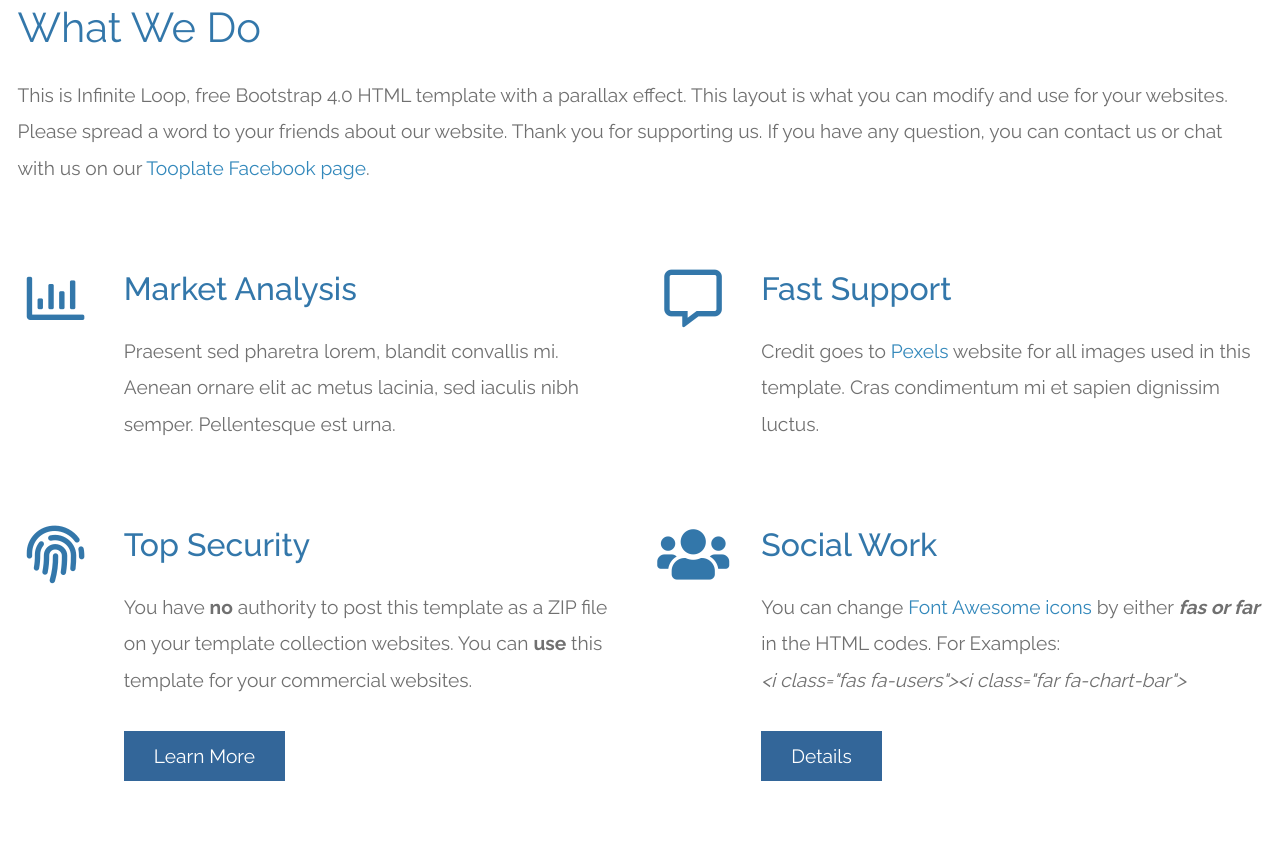
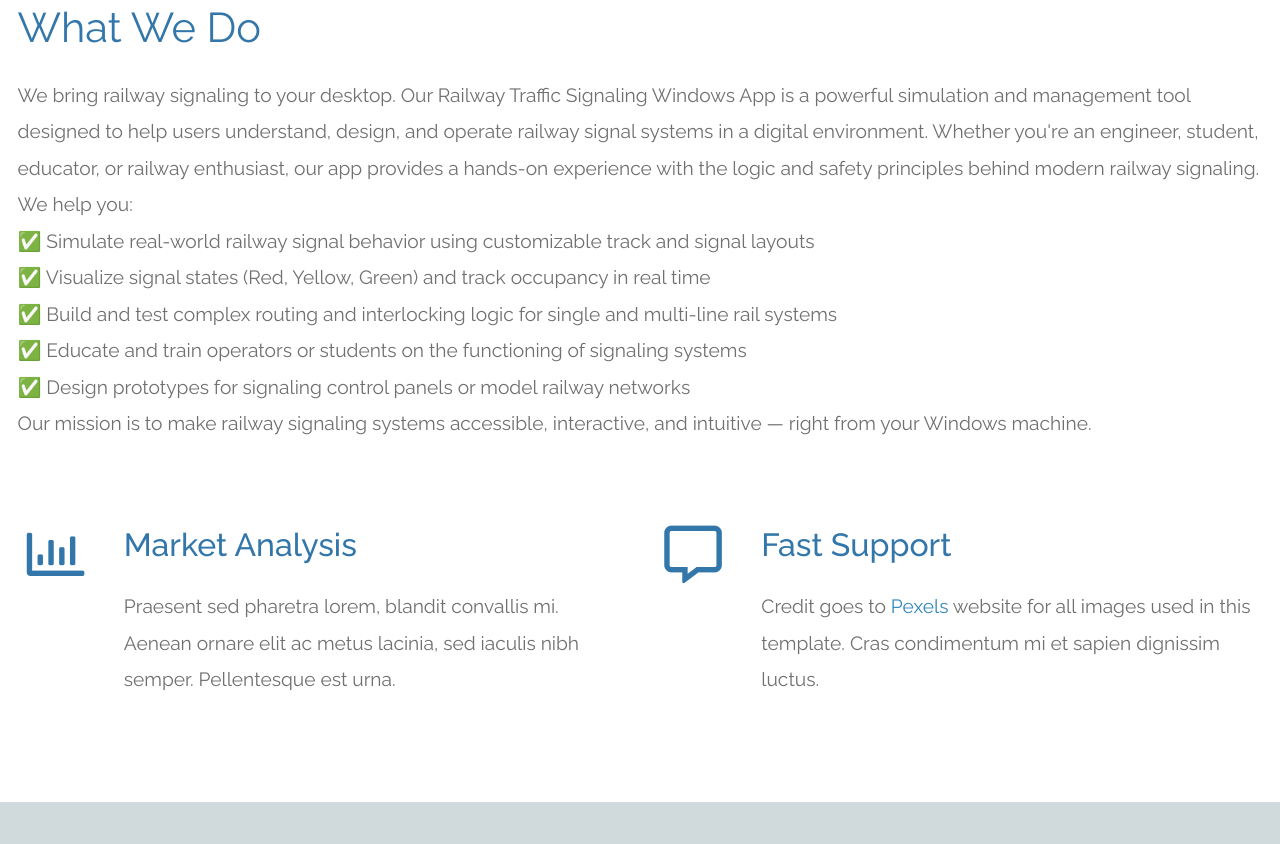
Before and after one commit to vivekjadon1309/vivekjadon1309.github.io, a plain HTML site: page index.html in a window 1280 px wide. Shown: the part 897-1741 px from the top of the page. Drawn offline with Linux system fonts and the light colour scheme.

Commit message:
Update index.html

```diff
--- a/index.html
+++ b/index.html
@@ -24,7 +24,7 @@ https://www.tooplate.com/view/2117-infinite-loop
       <nav class="navbar navbar-expand-md tm-navbar" id="tmNav">
         <div class="container">
           <div class="tm-next">
-              <a href="#infinite" class="navbar-brand">Infinite Loop</a>
+              <a href="#infinite" class="navbar-brand">Aryavart Technologies</a>
           </div>
 
           <button class="navbar-toggler" type="button" data-toggle="collapse" data-target="#navbarSupportedContent" aria-controls="navbarSupportedContent" aria-expanded="false" aria-label="Toggle navigation">
@@ -54,10 +54,9 @@ https://www.tooplate.com/view/2117-infinite-loop
 
       <div class="text-center tm-hero-text-container">
         <div class="tm-hero-text-container-inner">
-            <h2 class="tm-hero-title">Infinite Loop</h2>
+            <h2 class="tm-hero-title">RailLogic Studio</h2>
             <p class="tm-hero-subtitle">
-              Bootstrap 4.0 Parallax Theme
-              <br>Free HTML Template by TOOPLATE
+              The Railway Traffic Signaling Windows App is a specialized desktop application designed to simulate,<br/> monitor, and manage railway traffic signal systems in a controlled environment.<br/> Built for educational, training, and prototyping use, the app replicates real-world signaling logic, <br/> including automatic signal control, route setting, occupancy detection,<br> and train movements across a virtual railway network.
             </p>
         </div>
       </div>
@@ -78,7 +77,24 @@ https://www.tooplate.com/view/2117-infinite-loop
                     <div class="tm-intro-text-container">
                         <h2 class="tm-text-primary mb-4 tm-section-title">What We Do</h2>
                         <p class="mb-4 tm-intro-text">
-                          This is Infinite Loop, free Bootstrap 4.0 HTML template with a parallax effect. This layout is what you can modify and use for your websites. Please spread a word to your friends about our website. Thank you for supporting us. If you have any question, you can contact us or chat with us on our <a href="https://fb.com/tooplate">Tooplate Facebook page</a>.</p>
+                         We bring railway signaling to your desktop.
+
+Our Railway Traffic Signaling Windows App is a powerful simulation and management tool designed to help users understand, design, and operate railway signal systems in a digital environment. Whether you're an engineer, student, educator, or railway enthusiast, our app provides a hands-on experience with the logic and safety principles behind modern railway signaling.<br/>
+
+We help you: <br/>
+
+✅ Simulate real-world railway signal behavior using customizable track and signal layouts<br/>
+
+✅ Visualize signal states (Red, Yellow, Green) and track occupancy in real time<br/>
+
+✅ Build and test complex routing and interlocking logic for single and multi-line rail systems<br/>
+
+✅ Educate and train operators or students on the functioning of signaling systems<br/>
+
+✅ Design prototypes for signaling control panels or model railway networks<br/>
+
+Our mission is to make railway signaling systems accessible, interactive, and intuitive — right from your Windows machine.
+						 </p>
                     </div>
                 </div>
 
@@ -109,39 +125,7 @@ https://www.tooplate.com/view/2117-infinite-loop
 
             </div><!-- second row -->
 
-            <div class="row tm-content-box"><!-- third row -->
-        		<div class="col-lg-1">
-                    <i class="fas fa-3x fa-fingerprint text-center tm-icon"></i>
-                </div>
-                <div class="col-lg-5">
-                    <div class="tm-intro-text-container">
-                        <h2 class="tm-text-primary mb-4">Top Security</h2>
-                        <p class="mb-4 tm-intro-text">
-                      You have <strong>no</strong> authority to post this template as a ZIP file on your template collection websites. You can <strong>use</strong> this template for your commercial websites.</p>
 
-                          <div class="tm-continue">
-                            <a href="#testimonials" class="tm-intro-text tm-btn-primary">Learn More</a>
-                        </div>
-                    </div>
-                </div>
-
-                <div class="col-lg-1">
-                    <i class="fas fa-3x fa-users text-center tm-icon"></i>
-                </div>
-                <div class="col-lg-5">
-                    <div class="tm-intro-text-container">
-                      <h2 class="tm-text-primary mb-4">Social Work</h2>
-                        <p class="mb-4 tm-intro-text">
-                      You can change <a href="https://fontawesome.com/icons?d=gallery">Font Awesome icons</a> by either <b><em>fas or far</em></b> in the HTML codes. For Examples:<br>
-                      <em>&lt;i class=&quot;fas fa-users&quot;&gt;&lt;i class=&quot;far fa-chart-bar&quot;&gt;</em> </p>
-
-                          <div class="tm-continue">
-                            <a href="#testimonials" class="tm-intro-text tm-btn-primary">Details</a>
-                        </div>
-                    </div>
-                </div>
-
-            </div><!-- third row -->
 
         </div>
 
```
